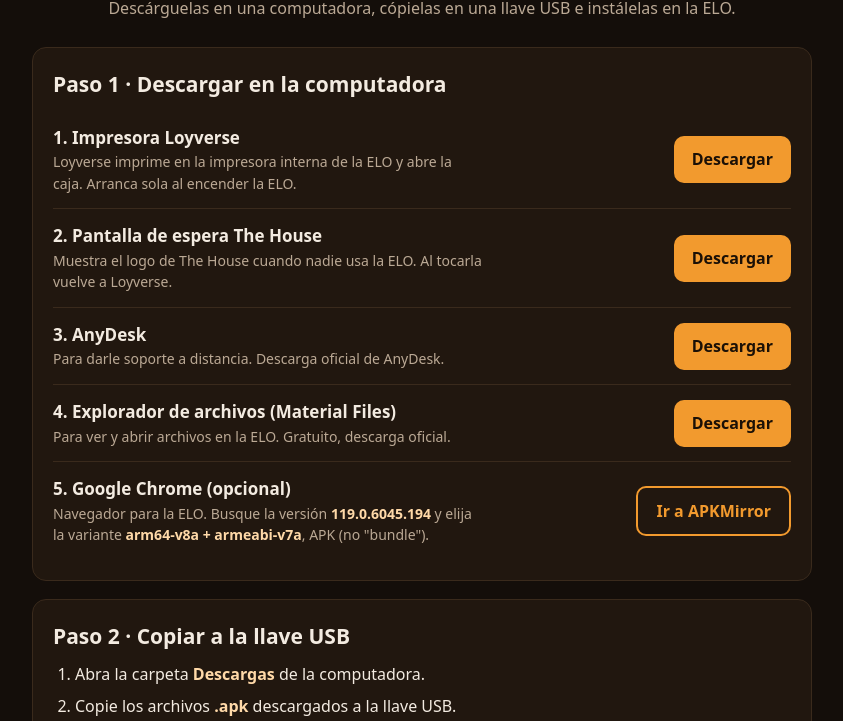
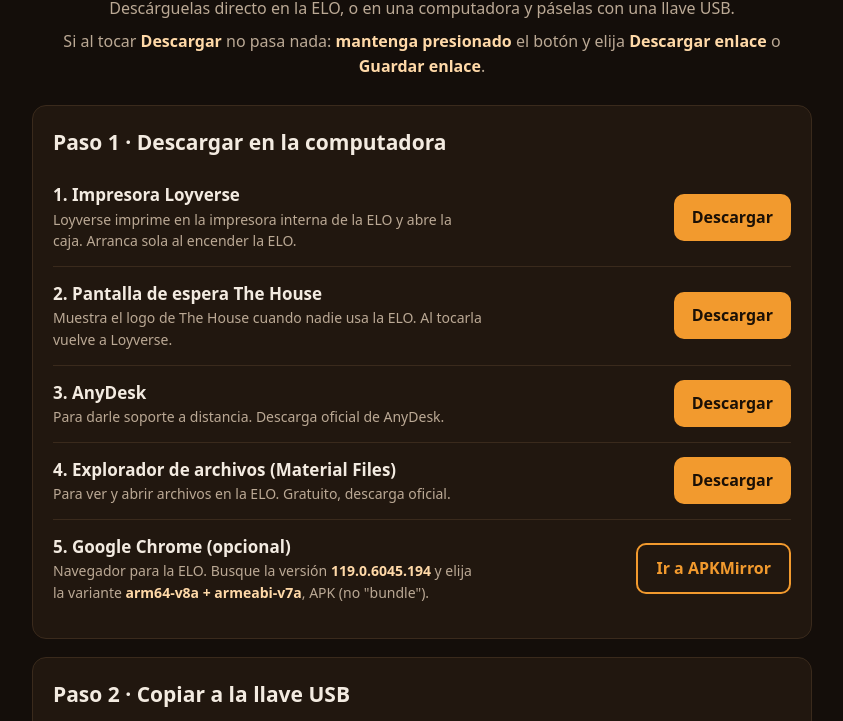
Before and after one commit to kacheablecr-jpg/the-house-elo, a plain HTML site: page index.html in a window 1280 px wide. Shown: the part 379-1100 px from the top of the page, without its empty margins (218-1061 px from the left). Drawn offline with Linux system fonts and the light colour scheme.

Commit message:
Página de descarga de las apps de la ELO de The House

```diff
--- a/index.html
+++ b/index.html
@@ -32,7 +32,8 @@
   <header>
     <img src="logo.jpg" alt="The House – Mariscos &amp; Parrillada">
     <h1>Apps para la ELO de la caja</h1>
-    <p class="sub">Descárguelas en una computadora, cópielas en una llave USB e instálelas en la ELO.</p>
+    <p class="sub">Descárguelas directo en la ELO, o en una computadora y páselas con una llave USB.</p>
+    <p class="sub" style="margin-top:8px">Si al tocar <b>Descargar</b> no pasa nada: <b>mantenga presionado</b> el botón y elija <b>Descargar enlace</b> o <b>Guardar enlace</b>.</p>
   </header>
 
   <section class="card">
@@ -40,11 +41,11 @@
 
     <div class="app">
       <div><h3>1. Impresora Loyverse</h3><p>Loyverse imprime en la impresora interna de la ELO y abre la caja. Arranca sola al encender la ELO.</p></div>
-      <a class="boton" href="impresora-loyverse.apk" download>Descargar</a>
+      <a class="boton" href="impresora-loyverse.apk">Descargar</a>
     </div>
     <div class="app">
       <div><h3>2. Pantalla de espera The House</h3><p>Muestra el logo de The House cuando nadie usa la ELO. Al tocarla vuelve a Loyverse.</p></div>
-      <a class="boton" href="pantalla-espera-the-house.apk" download>Descargar</a>
+      <a class="boton" href="pantalla-espera-the-house.apk">Descargar</a>
     </div>
     <div class="app">
       <div><h3>3. AnyDesk</h3><p>Para darle soporte a distancia. Descarga oficial de AnyDesk.</p></div>
```
